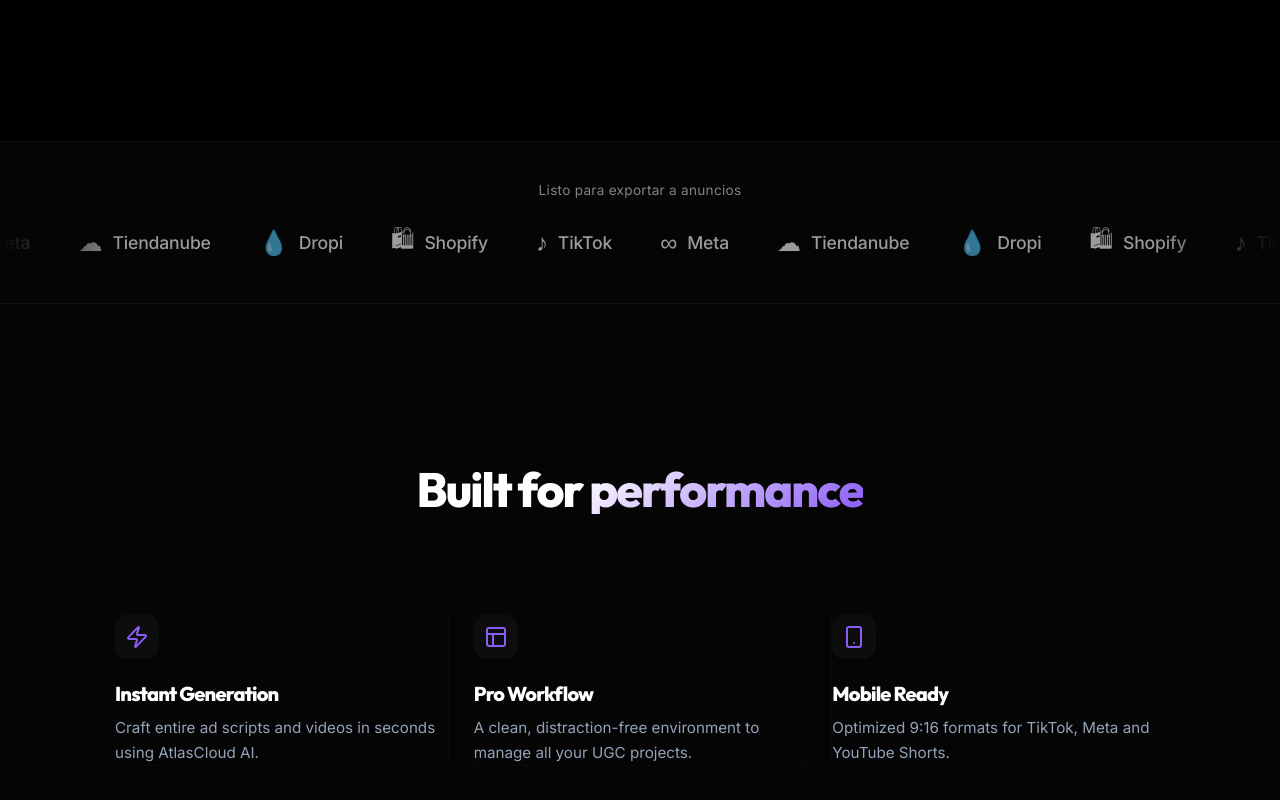
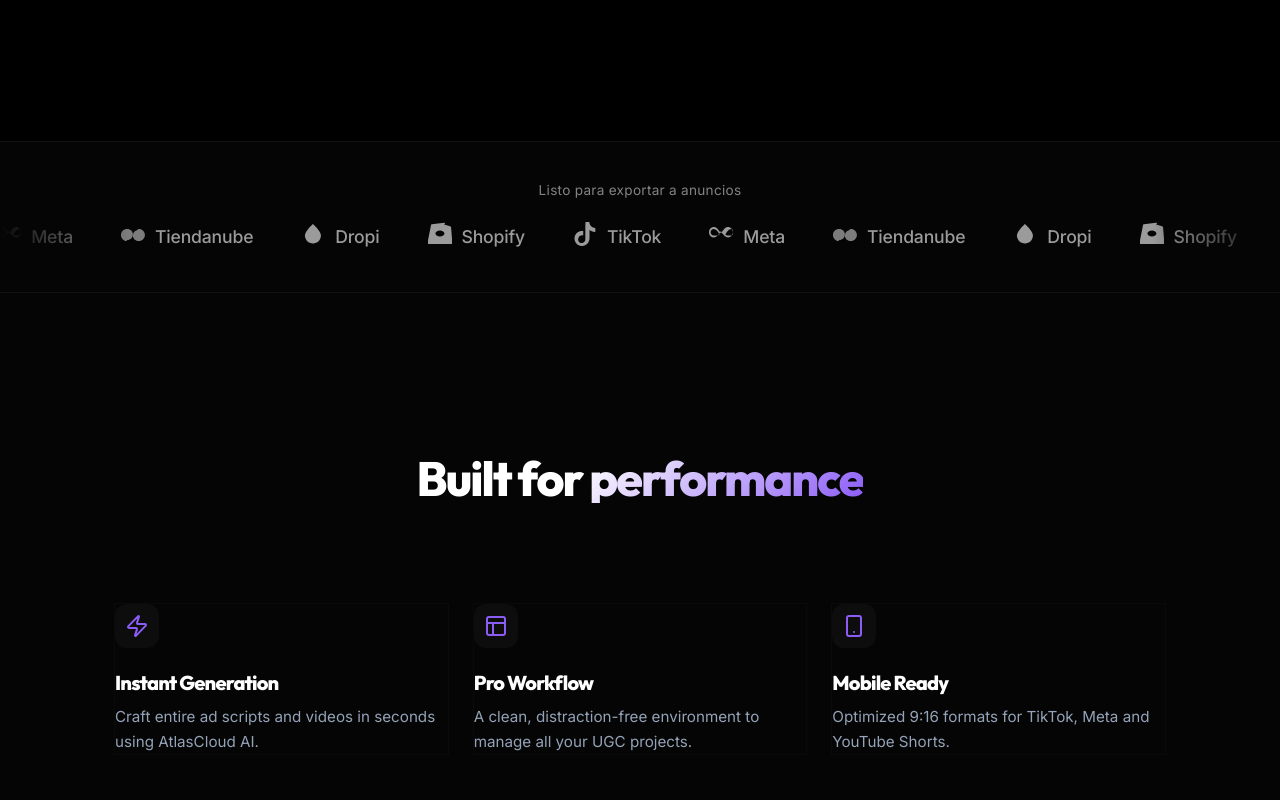
Before and after one commit to bautielcrack4-web/webcarruselesUGC, a Next.js app: page / in a window 1280 px wide. Shown: the part 1309-2109 px from the top of the page. Built offline with nearby package versions, Linux system fonts and the light colour scheme.

Commit message:
feat: infinite logo marquee with real SVGs

```diff
--- a/src/components/landing/TrustBadges/TrustBadges.module.css
+++ b/src/components/landing/TrustBadges/TrustBadges.module.css
@@ -32,8 +32,8 @@
 .marqueeTrack {
     display: flex;
     gap: 48px;
-    animation: marquee 25s linear infinite;
-    width: fit-content;
+    animation: marquee 30s linear infinite;
+    width: max-content;
 }
 
 @keyframes marquee {
@@ -42,7 +42,7 @@
     }
 
     100% {
-        transform: translateX(-33.33%);
+        transform: translateX(-25%);
     }
 }
 
--- a/src/components/landing/TrustBadges/TrustBadges.tsx
+++ b/src/components/landing/TrustBadges/TrustBadges.tsx
@@ -3,27 +3,61 @@
 import React from 'react';
 import styles from './TrustBadges.module.css';
 
-// Platform logos as text for now - can be replaced with actual SVGs
 const PLATFORMS = [
-    { name: 'TikTok', icon: '♪' },
-    { name: 'Meta', icon: '∞' },
-    { name: 'Tiendanube', icon: '☁' },
-    { name: 'Dropi', icon: '💧' },
-    { name: 'Shopify', icon: '🛍' }
+    {
+        name: 'TikTok',
+        svg: (
+            <svg viewBox="0 0 24 24" width="24" height="24" fill="currentColor">
+                <path d="M12.525.02c1.31-.02 2.61-.01 3.91-.02.08 1.53.63 3.09 1.75 4.17 1.12 1.11 2.7 1.62 4.24 1.79v4.03c-1.44-.05-2.89-.35-4.2-.97-.57-.26-1.1-.59-1.62-.93-.01 2.92.01 5.84-.02 8.75-.08 1.4-.54 2.79-1.35 3.94-1.31 1.92-3.58 3.17-5.91 3.21-1.43.08-2.86-.31-4.08-1.03-2.02-1.19-3.44-3.37-3.65-5.71-.02-.5-.03-1-.01-1.49.18-1.9 1.12-3.72 2.58-4.96 1.66-1.44 3.98-2.13 6.15-1.72.02 1.48-.04 2.96-.04 4.44-.99-.32-2.15-.23-3.08.33-.54.31-.99.77-1.32 1.3-.43.68-.67 1.48-.68 2.29-.04 1.02.39 2.03 1.16 2.69.81.71 1.93.99 2.97.77 1.12-.22 2.13-.99 2.65-1.99.28-.53.43-1.13.44-1.74-.01-4.25-.01-8.5-.01-12.75z" />
+            </svg>
+        )
+    },
+    {
+        name: 'Meta',
+        svg: (
+            <svg viewBox="0 0 24 24" width="24" height="24" fill="currentColor">
+                <path d="M19.141 5.04c-1.35 0-2.613.626-3.882 1.848-1.272 1.226-2.43 2.87-3.259 4.706C11.171 9.76 10.013 8.114 8.741 6.888 7.472 5.666 6.209 5.04 4.859 5.04 2.181 5.04 0 7.375 0 10.25c0 2.876 2.181 5.211 4.859 5.211 1.35 0 2.613-.626 3.882-1.848 1.272-1.226 2.43-2.87 3.259-4.706.829 1.836 1.987 3.483 3.259 4.706 1.269 1.22 2.532 1.848 3.882 1.848 2.678 0 4.859-2.335 4.859-5.211 0-2.875-2.181-5.21-4.859-5.21zm-14.282 8.444c-1.748 0-3.167-1.503-3.167-3.234 0-1.733 1.419-3.236 3.167-3.236 1.056 0 2.028.513 3.016 1.5.88.88 1.865 2.22 2.68 3.87-1.002.997-2.19 1.1-2.68 1.1h-.016zm14.282 0c-.49 0-1.678-.103-2.68-1.1.815-1.65 1.8-2.99 2.68-3.87.988-.987 1.96-1.5 3.016-1.5 1.748 0 3.167 1.503 3.167 3.236 0 1.731-1.419 3.234-3.167 3.234h-.016z" />
+            </svg>
+        )
+    },
+    {
+        name: 'Tiendanube',
+        svg: (
+            <svg viewBox="0 0 24 24" width="24" height="24" fill="currentColor">
+                <path d="M17.5 19c-3.037 0-5.5-2.463-5.5-5.5 0-2.73 1.996-5.002 4.606-5.426C16.85 7.07 17.5 7 18 7c3.314 0 6 2.686 6 6s-2.686 6-6 6h-.5zM6 19c-3.314 0-6-2.686-6-6s2.686-6 6-6c.5 0 1.15.07 1.394.074C10.004 7.498 12 9.77 12 12.5c0 3.037-2.463 5.5-5.5 5.5H6z" opacity="0.8" />
+            </svg>
+        )
+    },
+    {
+        name: 'Dropi',
+        svg: (
+            <svg viewBox="0 0 24 24" width="24" height="24" fill="currentColor">
+                <path d="M12 21.5c-4.418 0-8-3.582-8-8 0-4.418 8-11.5 8-11.5s8 7.082 8 11.5c0 4.418-3.582 8-8 8z" />
+            </svg>
+        )
+    },
+    {
+        name: 'Shopify',
+        svg: (
+            <svg viewBox="0 0 24 24" width="24" height="24" fill="currentColor">
+                <path d="M16.157 2.378l6.102 1.966c.465.15.8.547.882 1.028l1.328 15.657a.998.998 0 01-.84 1.071c-.053.007-.107.01-.161.01H.534c-.552 0-1-.448-1-1 0-.054.004-.108.012-.161L3.064 3.125a.998.998 0 01.815-.84l12.278-1.424a1 1 0 011 .517zm-4.157 6.122c-2.485 0-4.5 1.343-4.5 3s2.015 3 4.5 3 4.5-1.343 4.5-3-2.015-3-4.5-3z" />
+            </svg>
+        )
+    }
 ];
 
 export const TrustBadges = () => {
-    // Double the array for infinite scroll effect
-    const doubledPlatforms = [...PLATFORMS, ...PLATFORMS, ...PLATFORMS];
+    // Duplicate for seamless scroll
+    const items = [...PLATFORMS, ...PLATFORMS, ...PLATFORMS, ...PLATFORMS];
 
     return (
         <div className={styles.trustWrapper}>
             <p className={styles.trustLabel}>Listo para exportar a anuncios</p>
             <div className={styles.marqueeContainer}>
                 <div className={styles.marqueeTrack}>
-                    {doubledPlatforms.map((platform, index) => (
+                    {items.map((platform, index) => (
                         <div key={index} className={styles.platformBadge}>
-                            <span className={styles.platformIcon}>{platform.icon}</span>
+                            <div className={styles.platformIcon}>{platform.svg}</div>
                             <span className={styles.platformName}>{platform.name}</span>
                         </div>
                     ))}
```
